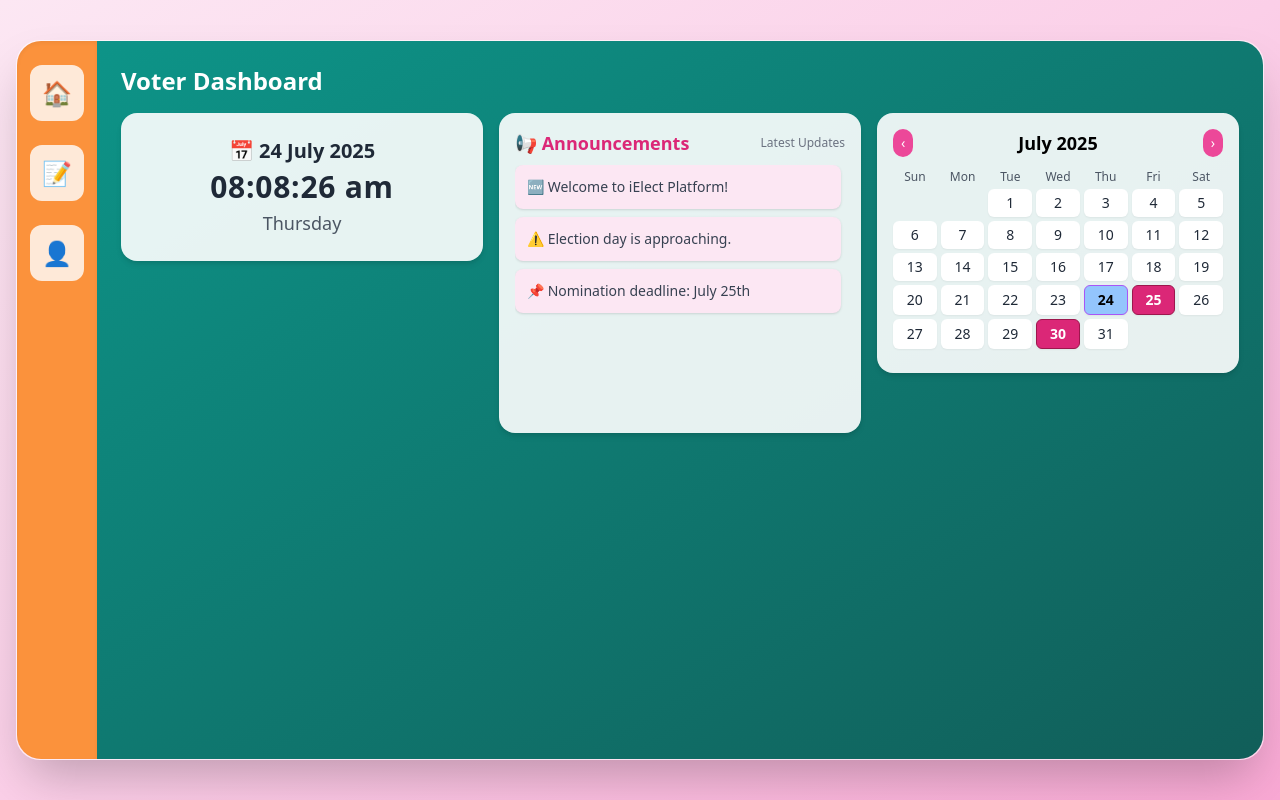
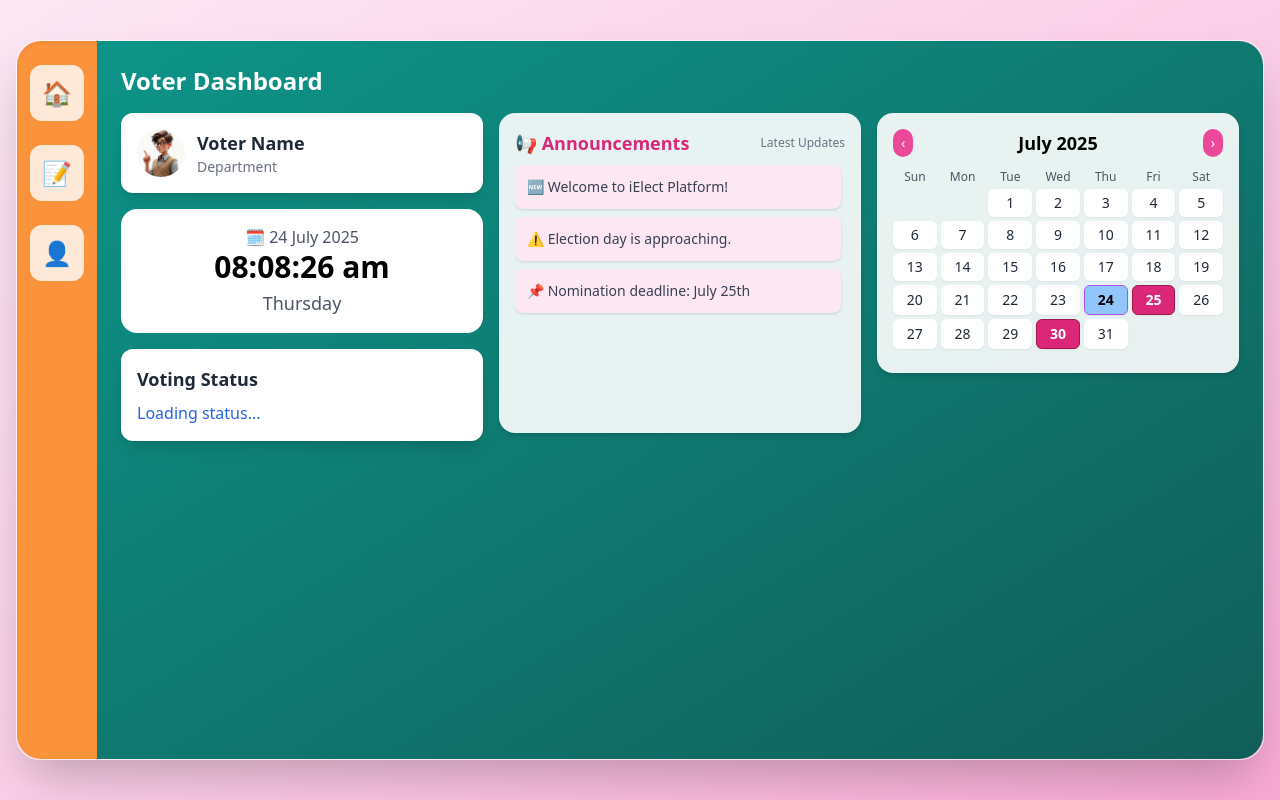
Before and after one commit to creative-16/vote, a plain HTML site: page voter-dashboard.html in a window 1280 px wide. Drawn offline with nearby package versions, Linux system fonts and the light colour scheme.

Commit message:
Update voter-dashboard.html

```diff
--- a/voter-dashboard.html
+++ b/voter-dashboard.html
@@ -32,14 +32,39 @@
                 <h2 class="text-white text-2xl font-bold mb-4">Voter Dashboard</h2>
 
                 <!-- Row Layout -->
-                <div class="grid grid-cols-1 sm:grid-cols-2 lg:grid-cols-3 gap-4 flex-grow items-start">
+                <div class="grid grid-cols-3 sm:grid-cols-2 lg:grid-cols-3 gap-4 flex grow items-start">
 
-                    <!-- Clock -->
-                    <div class="bg-white/90 rounded-2xl p-6 shadow-md hover:shadow-xl transition">
-                        <div id="clock" class="text-center text-gray-800">
-                            <div class="text-xl font-semibold">📅 <span id="date"></span></div>
-                            <div class="text-3xl font-bold mt-1 tracking-wide" id="time"></div>
+
+
+
+                    <!-- Clock + Nomination Status in one column -->
+                    <div class="flex flex-col gap-4">
+
+                        <!-- Profile Overview Section -->
+                        <div id="profileCard"
+                            class="bg-white shadow-lg rounded-xl p-4 cursor-pointer transition hover:scale-[1.02]"
+                            onclick="openTab(2)">
+                            <div class="flex items-center gap-3">
+                                <img src="./pic/1.png" alt="V" class="w-12 h-12 rounded-full object-cover">
+                                <div>
+                                    <h3 class="text-lg font-semibold text-gray-800" id="profileName">Voter Name</h3>
+                                    <p class="text-sm text-gray-500" id="profileDept">Department</p>
+                                </div>
+                            </div>
+                        </div>
+                        <!-- Clock -->
+                        <div class="bg-white/100 rounded-2xl p-4 text-center" id="clock">
+                            <div class="text-center text-gray-600">🗓️ <span id="date"></span></div>
+                            <div class="text-3xl font-semibold" id="time"></div>
                             <div class="text-lg mt-1 text-gray-600" id="day"></div>
+                        </div>
+
+                        <!-- Voting Status Section -->
+                        <div class="bg-white shadow-lg rounded-xl p-4">
+                            <h2 class="text-lg font-semibold text-gray-800 mb-2">Voting Status</h2>
+                            <div id="votingStatus" class="text-blue-600 font-medium text-md">
+                                Loading status...
+                            </div>
                         </div>
                     </div>
 
```
